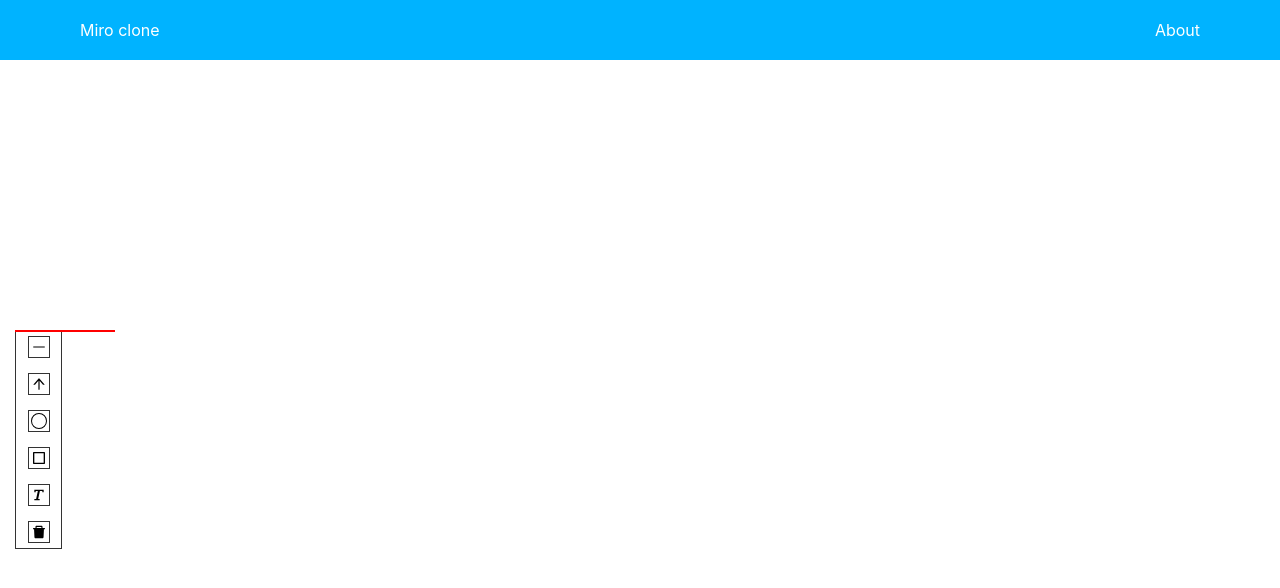
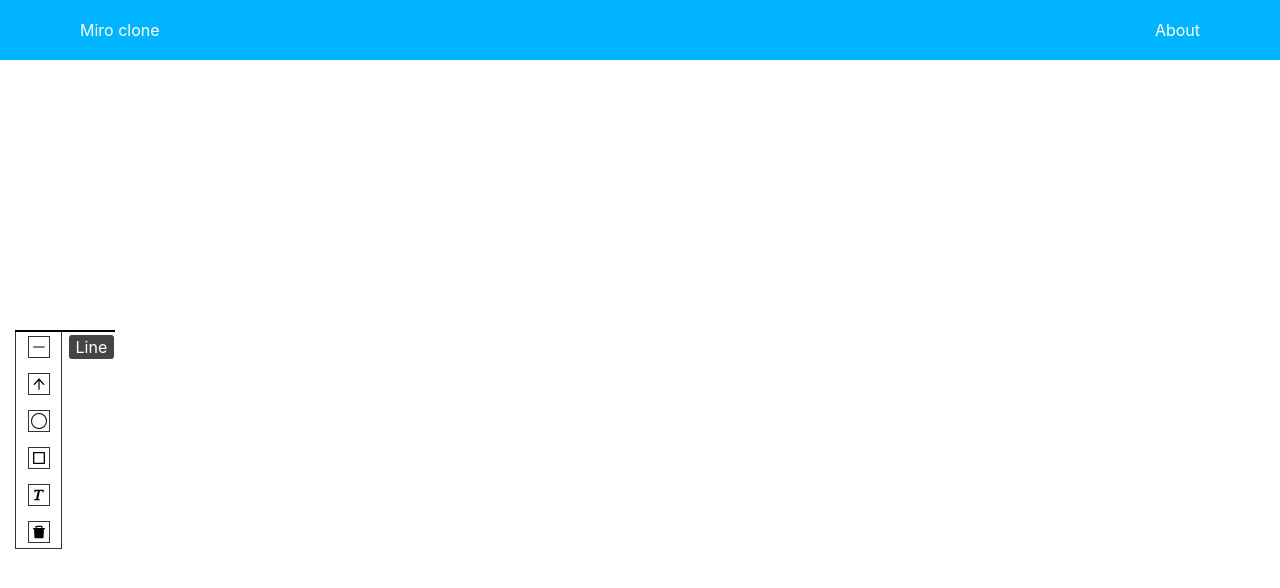
Before and after one commit to SvetilovArtem/Miro-clone, a React (Create React App) app: page / in a window 1280 px wide. Both pictures are taken after a click on the element 38 px from the left and 347 px from the top of the page. Shown: the top 588 px of the page. Built offline with nearby package versions, Linux system fonts and the light colour scheme.

Commit message:
created Tooltip

```diff
--- a/src/components/Block/Block.module.scss
+++ b/src/components/Block/Block.module.scss
@@ -5,7 +5,7 @@
     align-items: center;
     min-height: 50px;
     border: 2px solid #333;
-    position: relative;
+    position: absolute;
     padding: 5px 8px;
 
     textarea {
--- a/src/components/Block/Block.tsx
+++ b/src/components/Block/Block.tsx
@@ -2,8 +2,6 @@ import React, { useRef, useState } from 'react'
 import styles from './Block.module.scss'
 import ContextMenu from '../ContextMenu/ContextMenu'
 import { IOptions } from '../../models/models'
-import { useSelector } from 'react-redux'
-import { RootState } from '../../store/store'
 
 interface IBlockProps {
   type?: string
@@ -22,6 +20,8 @@ const Block = ({ type="square", id, deleteElement }:IBlockProps) => {
   const [typeMode, setTypeMode] = useState(false)
   const [text, setText] = useState('')
 
+  console.log(blockRef.current?.getBoundingClientRect())
+
   const initialOptions = {
     width: '80',
     height: '80',
@@ -29,8 +29,6 @@ const Block = ({ type="square", id, deleteElement }:IBlockProps) => {
     deg: ''
   }
   const [options, setOptions] = useState<IOptions>(initialOptions)
-
-  const deleteMode = useSelector((state: RootState) => state.elementsReducer.deleteMode)
 
   const setSquareOptions = (options:IOptions) => {
     setOptions(options)
@@ -45,9 +43,20 @@ const Block = ({ type="square", id, deleteElement }:IBlockProps) => {
   }
   const dragEnd = (e:any) => {
     e.preventDefault()
-    if(!blockRef.current?.clientWidth) return null
-    setPositionX(e.pageX - blockRef.current?.clientWidth / 2)
-    setPositionY(e.pageY - blockRef.current?.clientHeight / 2)
+    // if(!blockRef.current?.clientWidth) return null
+
+    if(!getCoords().left || !getCoords().top) return null
+    console.log(getCoords())
+
+
+    setPositionX(e.pageX)
+    setPositionY(e.pageY)
+  }
+  const getCoords = () => {
+    return {
+      top: blockRef.current?.getBoundingClientRect().top,
+      left: blockRef.current?.getBoundingClientRect().left
+    }
   }
   return (
     <>
@@ -55,8 +64,8 @@ const Block = ({ type="square", id, deleteElement }:IBlockProps) => {
       className={enter ? styles.square + ' ' + styles.lighter : styles.square}
       style={
         {
-          top: positionY,
-          left: positionX,
+          top: `${positionY}px`,
+          left: `${positionX}px`,
           width: `${options.width}px`,
           minHeight: `${options.height}px`,
           backgroundColor: options.bgColor,
--- a/src/components/Line/Line.module.scss
+++ b/src/components/Line/Line.module.scss
@@ -1,6 +1,6 @@
 .line {
     width: 100px;
-    background-color: red;
+    background-color: black;
     height: 2px;
     display: inline-block;
     position: absolute;
--- a/src/components/Tool/Tool.module.scss
+++ b/src/components/Tool/Tool.module.scss
@@ -5,6 +5,7 @@
     display: flex;
     align-items: center;
     justify-content: center;
+    position: relative;
     &:hover {
         background-color: #ededed;
     }
--- a/src/components/Tool/Tool.tsx
+++ b/src/components/Tool/Tool.tsx
@@ -1,5 +1,7 @@
 import styles from './Tool.module.scss'
 import { ITool } from '../../models/models'
+import { useState } from 'react'
+import Tooltip from '../Tooltip/Tooltip'
 
 interface IToolProps {
     tool: ITool,
@@ -8,9 +10,20 @@ interface IToolProps {
 }
 
 const Tool = ({ tool, onClick, deleteMode }:IToolProps) => {
+  const [isHidden, setIsHidden] = useState(false)
+  const hiddenHandler = () => {
+      setIsHidden(!isHidden)
+  }
   return (
-    <div className={styles.tool} style={deleteMode && tool.name==='Delete' ? {backgroundColor: 'red'} : {backgroundColor: '#fff'}} onClick={() => onClick(tool)}>
+    <div
+      className={styles.tool}
+      style={deleteMode && tool.name==='Delete' ? {backgroundColor: 'red'} : {backgroundColor: '#fff'}}
+      onClick={() => onClick(tool)}
+      onMouseEnter={hiddenHandler}
+      onMouseLeave={hiddenHandler}
+    >
        {tool.icon}
+       {isHidden && <Tooltip content={tool.name} />}
     </div>
   )
 }
--- /dev/null
+++ b/src/components/Tooltip/Tooltip.module.scss
@@ -0,0 +1,8 @@
+.tooltip {
+    position: absolute;
+    left: 40px;
+    background-color: #444;
+    color: #fff;
+    padding: 2px 7px;
+    border-radius: 3px;
+}
--- /dev/null
+++ b/src/components/Tooltip/Tooltip.tsx
@@ -0,0 +1,16 @@
+import React from 'react'
+import styles from './Tooltip.module.scss'
+
+interface ITooltipProps {
+    content: string
+}
+
+const Tooltip = ({ content }:ITooltipProps) => {
+  return (
+    <div className={styles.tooltip}>
+        {content}
+    </div>
+  )
+}
+
+export default Tooltip
```
Also changed, not shown: src/components/ToolsPanel/ToolsPanel.tsx (+8 -1 lines).
